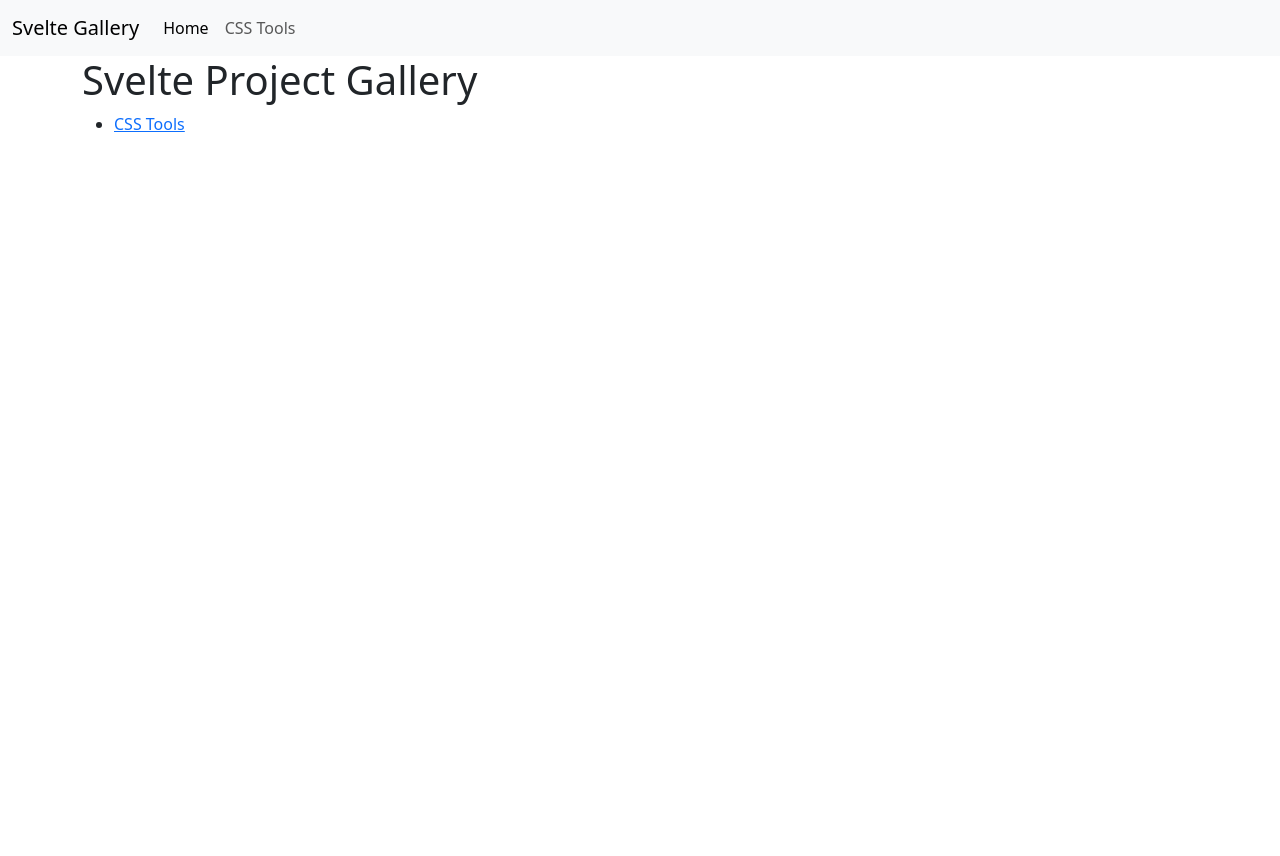
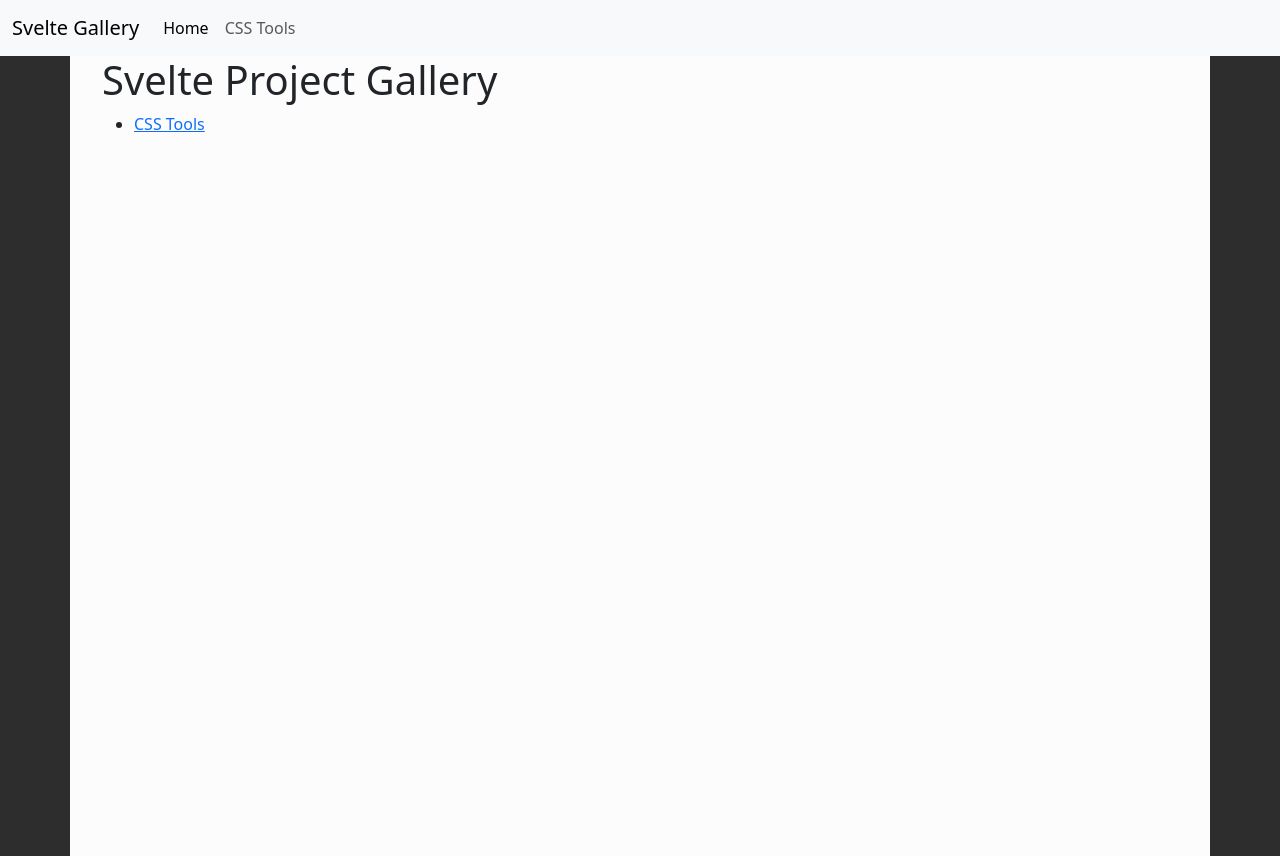
Before and after one commit to smithandrewl/svelte-gallery, a SvelteKit app: page / in a window 1280 px wide. Before the commit the page ends 800 px from the top, so only its background shows below. Built offline with nearby package versions, Linux system fonts and the light colour scheme.

Commit message:
Started working on a site theme.

```diff
--- a/src/app.html
+++ b/src/app.html
@@ -4,6 +4,7 @@
 		<meta charset="utf-8" />
 		<link rel="icon" href="%sveltekit.assets%/favicon.png" />
 		<meta name="viewport" content="width=device-width" />
+
 		%sveltekit.head%
 	</head>
 	<body data-sveltekit-preload-data="hover">
--- /dev/null
+++ b/src/global.css
@@ -0,0 +1,10 @@
+body {
+  background-color: #2d2d2d;
+}
+
+.container {
+  height:           100vh;
+  padding-left:     2em;
+  padding-right:    2em;
+  background-color: #fcfcfc;
+}
--- a/src/routes/+layout.svelte
+++ b/src/routes/+layout.svelte
@@ -1,6 +1,8 @@
 <script>
   import 'bootstrap/dist/css/bootstrap.min.css';
   import Nav from '$lib/components/nav.svelte';
+
+  import '../global.css';
 </script>
 
 <Nav/>
```
